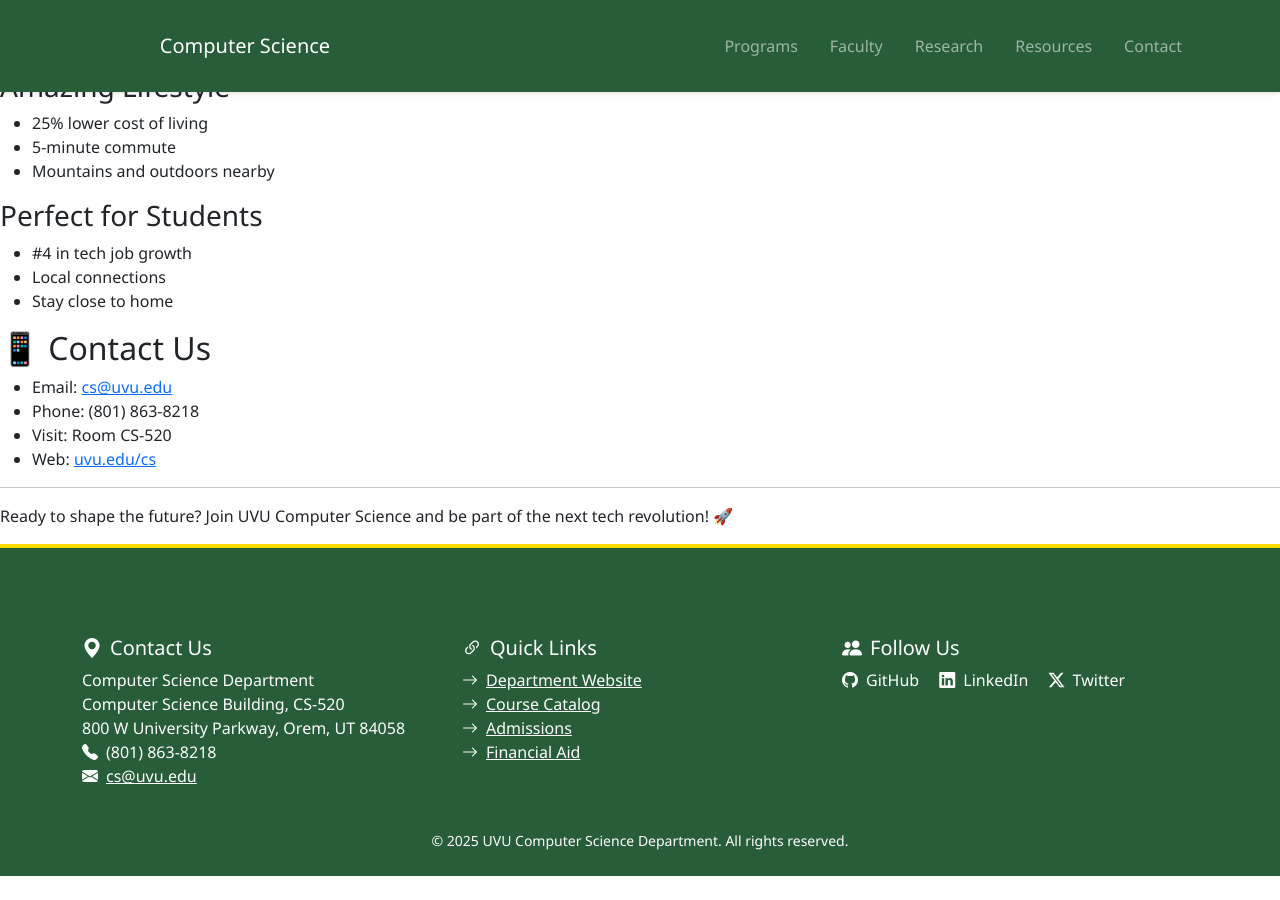
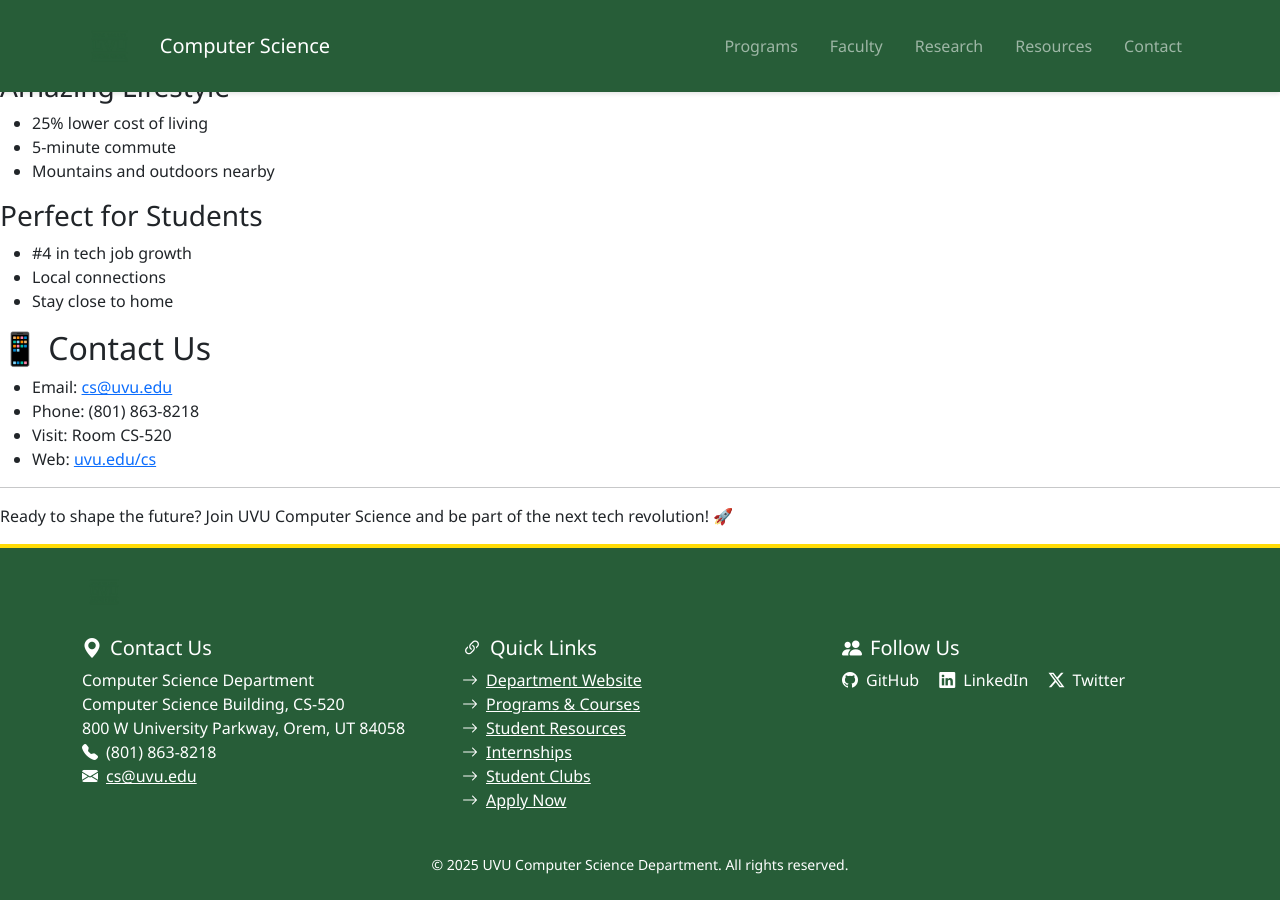
Before and after one commit to memari-majid/UVU-CS-Program_Analyzer, a Jekyll site: the page built from index.md, in a window 1280 px wide and 900 px high, scrolled down 2094 px. Built offline with Jekyll 4.4.1, drawn with Linux system fonts in a browser that asks for light colours; before the commit the page ends 2970 px from its top, so only the background shows below that.

Commit message:
Update navigation and footer links to connect with UVU CS pages

```diff
--- a/_config.yml
+++ b/_config.yml
@@ -32,15 +32,15 @@ colors:
 # Navigation
 nav_pages:
   - title: Programs
-    url: /programs
+    url: https://www.uvu.edu/catalog/current/departments/computer-science/
   - title: Faculty
-    url: /faculty
+    url: https://www.uvu.edu/directory/department/computer-science
   - title: Research
-    url: /research
+    url: https://www.uvu.edu/cs/research/
   - title: Resources
-    url: /resources
+    url: https://www.uvu.edu/cs/resources/
   - title: Contact
-    url: /contact
+    url: https://www.uvu.edu/cs/contact/
 
 # Social Media
 social_links:
--- a/_layouts/default.html
+++ b/_layouts/default.html
@@ -133,7 +133,7 @@
                 <ul class="navbar-nav ms-auto">
                     {% for item in site.nav_pages %}
                     <li class="nav-item">
-                        <a class="nav-link" href="{{ item.url | relative_url }}">{{ item.title }}</a>
+                        <a class="nav-link" href="{{ item.url }}" target="_blank" rel="noopener">{{ item.title }}</a>
                     </li>
                     {% endfor %}
                 </ul>
@@ -166,10 +166,12 @@
                 <div class="col-md-4">
                     <h5><i class="bi bi-link-45deg me-2"></i>Quick Links</h5>
                     <ul class="list-unstyled">
-                        <li><a href="https://www.uvu.edu/cs" class="text-white"><i class="bi bi-arrow-right me-2"></i>Department Website</a></li>
-                        <li><a href="https://www.uvu.edu/catalog/current/departments/computer-science/" class="text-white"><i class="bi bi-arrow-right me-2"></i>Course Catalog</a></li>
-                        <li><a href="https://www.uvu.edu/admissions/" class="text-white"><i class="bi bi-arrow-right me-2"></i>Admissions</a></li>
-                        <li><a href="https://www.uvu.edu/financialaid/" class="text-white"><i class="bi bi-arrow-right me-2"></i>Financial Aid</a></li>
+                        <li><a href="https://www.uvu.edu/cs" class="text-white" target="_blank" rel="noopener"><i class="bi bi-arrow-right me-2"></i>Department Website</a></li>
+                        <li><a href="https://www.uvu.edu/catalog/current/departments/computer-science/" class="text-white" target="_blank" rel="noopener"><i class="bi bi-arrow-right me-2"></i>Programs & Courses</a></li>
+                        <li><a href="https://www.uvu.edu/cs/student-resources/" class="text-white" target="_blank" rel="noopener"><i class="bi bi-arrow-right me-2"></i>Student Resources</a></li>
+                        <li><a href="https://www.uvu.edu/cs/internships/" class="text-white" target="_blank" rel="noopener"><i class="bi bi-arrow-right me-2"></i>Internships</a></li>
+                        <li><a href="https://www.uvu.edu/cs/clubs/" class="text-white" target="_blank" rel="noopener"><i class="bi bi-arrow-right me-2"></i>Student Clubs</a></li>
+                        <li><a href="https://www.uvu.edu/admissions/" class="text-white" target="_blank" rel="noopener"><i class="bi bi-arrow-right me-2"></i>Apply Now</a></li>
                     </ul>
                 </div>
                 <div class="col-md-4">
```
